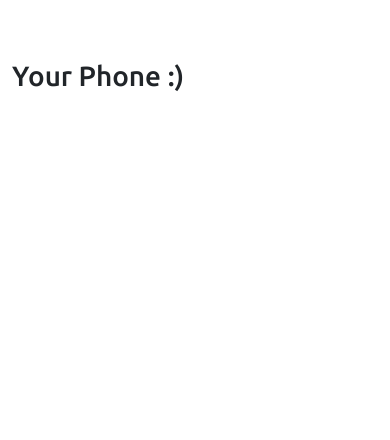
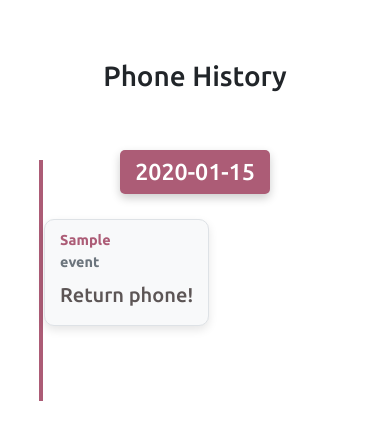
Before and after one commit to PavelFr8/PhoneGetter, a Flask app: template app/templates/phone/phone.html in a window 390 px wide. Shown: the top 440 px of the page. Run offline with Flask 3, Linux system fonts and the light colour scheme; the template is opened without the code that fills it: most values are stand-ins (such as "Sample title", 1, 10 or a date in 2020).

Commit message:
add phone-history page

```diff
--- /dev/null
+++ b/app/static/css/phone.css
@@ -0,0 +1,127 @@
+/* Основной стиль для таймлайна */
+.timeline {
+    position: relative;
+    max-width: 700px;
+    margin: 0 auto;
+    padding-top: 20px;
+}
+
+.timeline:before {
+    content: '';
+    position: absolute;
+    width: 4px;
+    background-color: #ac5c76;
+    top: 0;
+    bottom: 0;
+    left: 50%;
+    margin-left: -2px;
+    z-index: -100;
+    margin-top: 60px;
+    height: 100%;
+}
+
+.timeline-item {
+    padding: 20px 40px;
+    position: relative;
+    width: 50%;
+    margin-bottom: 40px;
+    display: flex;
+    align-items: center;
+}
+
+.timeline-item:nth-child(odd) {
+    right: 7%;
+}
+
+.timeline-item:nth-child(even) {
+    left: 57%;
+}
+
+/* Стили для контента */
+.timeline-content {
+    padding: 15px 25px;
+    background-color: #f8f9fa;
+    border: 1px solid #dee2e6;
+    border-radius: 10px;
+    box-shadow: 0 4px 10px rgba(0, 0, 0, 0.1);
+    transition: box-shadow 0.3s ease;
+    flex-grow: 1;
+}
+
+.timeline-content:hover {
+    box-shadow: 0 8px 20px rgba(0, 0, 0, 0.2);
+}
+
+.time-record {
+    display: flex;
+    justify-content: space-between;
+    font-weight: bold;
+    margin-bottom: 10px;
+}
+
+.date {
+    color: #ac5c76;
+}
+
+.time {
+    color: #6c757d;
+}
+
+.date-header {
+    margin: 40px auto 20px;
+    text-align: center;
+    display: block;
+    width: fit-content;
+    color: #fff;
+    font-weight: bold;
+    background-color: #ac5c76;
+    padding: 10px 20px;
+    z-index: 1000;
+    border-radius: 5px;
+    box-shadow: 0 4px 10px rgba(0, 0, 0, 0.2);
+}
+
+.date-header h3 {
+    margin: 0;
+}
+
+@media (max-width: 768px) {
+    .timeline-item {
+        width: 100%;
+        padding: 15px 20px;
+        margin-bottom: 20px;
+        left: 0 !important;
+        right: 0 !important;
+        flex-direction: column;
+        align-items: flex-start;
+    }
+
+    .timeline-icon {
+        margin-bottom: 10px;
+    }
+
+    .time-record {
+        flex-direction: column;
+        align-items: flex-start;
+    }
+
+    .timeline-content {
+        padding: 10px 15px;
+        font-size: 0.9em;
+    }
+
+    .timeline-icon {
+        width: 25px;
+        height: 25px;
+    }
+
+    .date-header {
+        margin: 30px auto 10px;
+        padding: 8px 15px;
+        font-size: 1.1em;
+    }
+
+    .timeline:before {
+        left: 5%;
+    }
+}
--- a/app/templates/phone/phone.html
+++ b/app/templates/phone/phone.html
@@ -1,4 +1,28 @@
 {% extends "base.html" %}
+
 {% block content %}
-<h1>Your Phone :)</h1>
+<head>
+    <link rel="stylesheet" href="{{ url_for('static', filename='css/phone.css') }}">
+</head>
+<div class="container my-5">
+    <h1 class="text-center">Phone History</h1>
+    <div class="timeline">
+        {% for date, events in history.items() %}
+        <div class="date-header">
+            <h3>{{ date }}</h3>
+        </div>
+        {% for event in events %}
+        <div class="timeline-item">
+            <div class="timeline-content">
+                <div class="time-record">
+                    <span class="date">{{ event[1].split(' ')[0] }}</span> <!-- Дата -->
+                    <span class="time">{{ event[1].split(' ')[1] }}</span> <!-- Время -->
+                </div>
+                <h5 style="color:#5c5555">{{ 'Return phone!' if event[0] else 'Put phone in device!' }}</h5>
+            </div>
+        </div>
+        {% endfor %}
+        {% endfor %}
+    </div>
+</div>
 {% endblock %}
--- a/app/templates/settings/settings.html
+++ b/app/templates/settings/settings.html
@@ -5,7 +5,6 @@
     <div class="profile-header">
         <h1 class="text-center mt-5 mb-4">Profile Settings</h1>
     </div>
-    <!-- Используем d-flex и flex-column для мобильных устройств -->
     <div class="d-flex flex-column flex-lg-row justify-content-between">
         <div class="profile-info p-4 border rounded shadow-sm bg-light mb-4 mb-lg-0" style="flex: 1; margin: 1rem;">
             <div class="mb-4">
```
Also changed, not shown: app/modules/phone_history/routes.py (+16 -2 lines), app/static/img/base/classes.svg (added), app/static/img/base/phone.svg (added), app/static/img/base/settings.svg (added).
